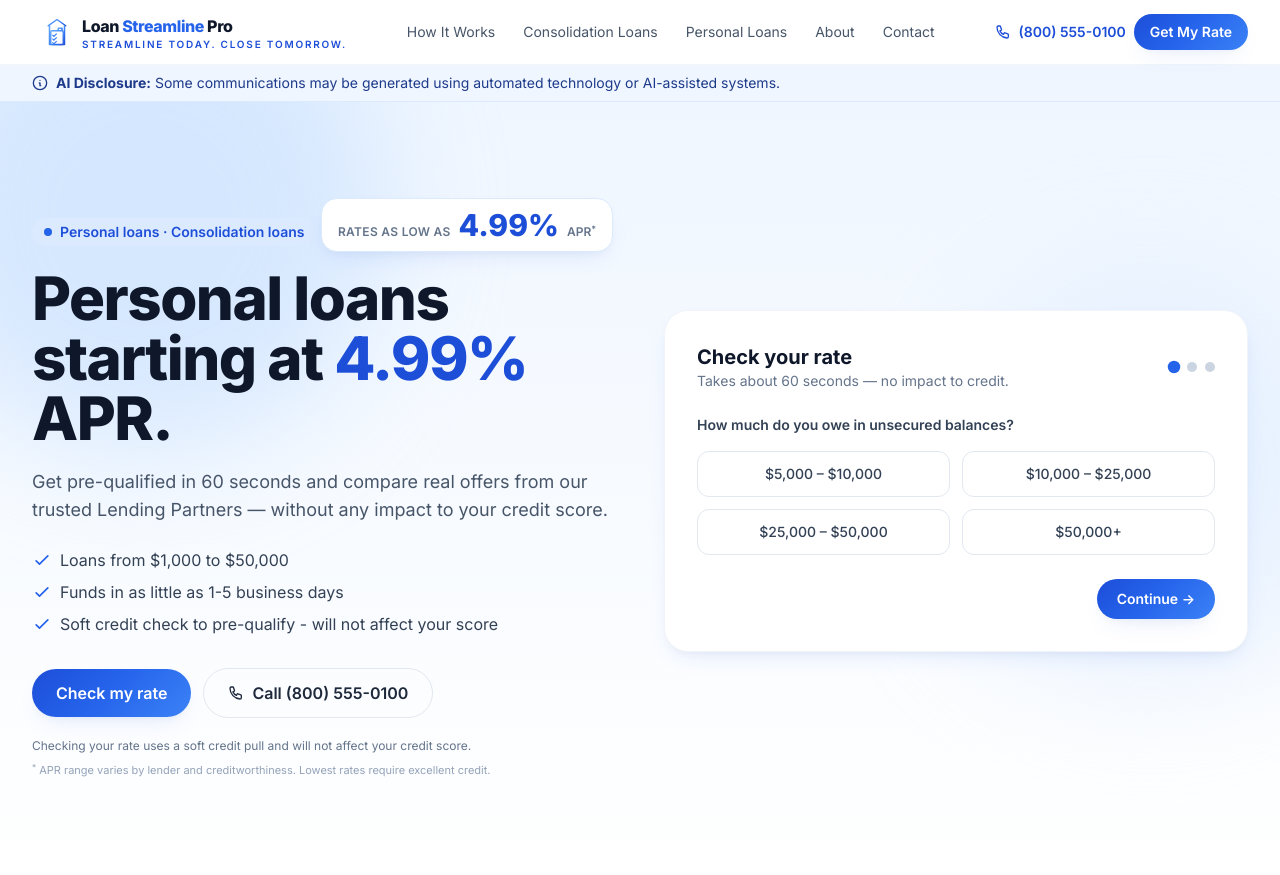
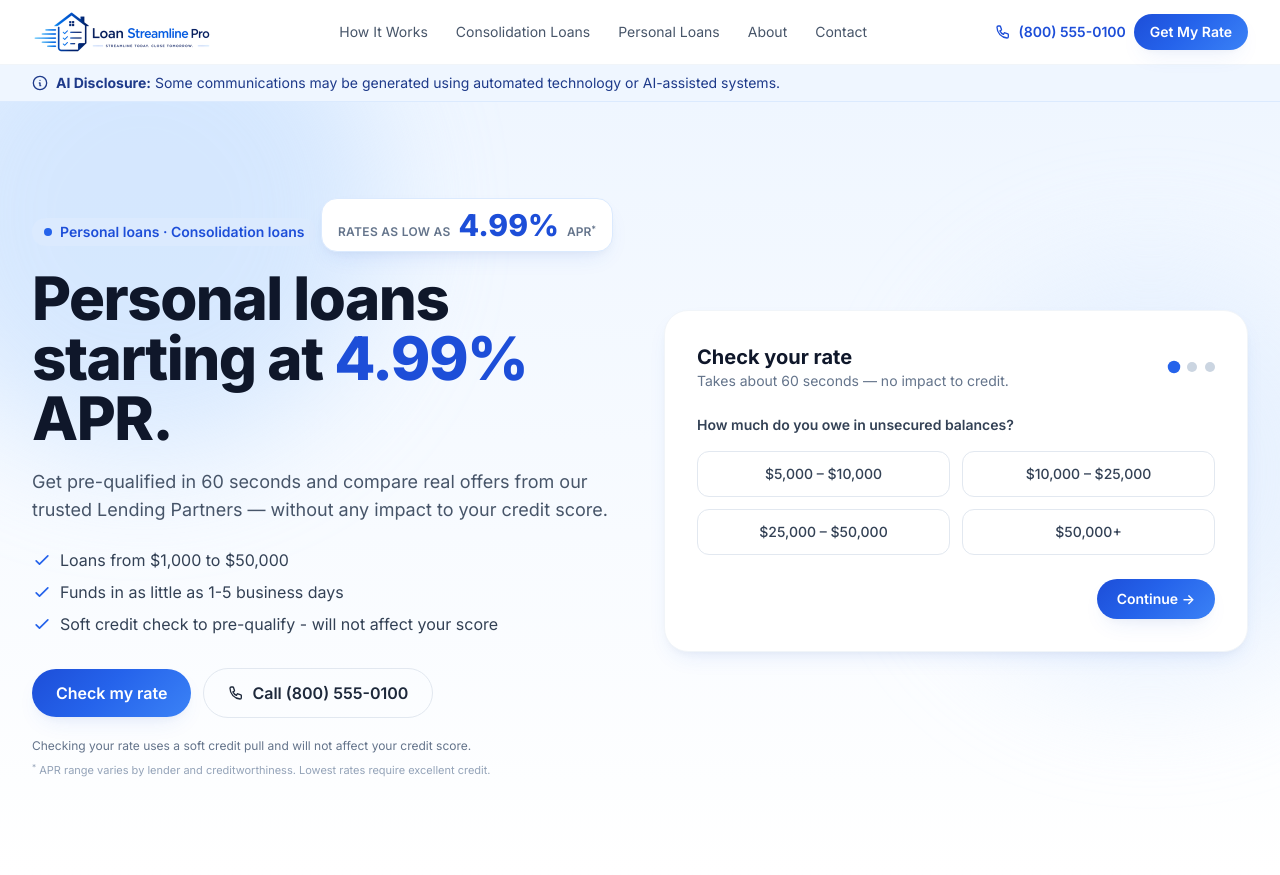
Before and after one commit to hpintojr/LoanStreamlinePro, a PHP site: page / in a window 1280 px wide. Shown: the top 875 px of the page. Run offline with PHP 8.4, Linux system fonts and the light colour scheme; some libraries are stand-ins or nearby versions.

Commit message:
bad Update

```diff
--- a/includes/footer.php
+++ b/includes/footer.php
@@ -7,13 +7,22 @@
   <div class="max-w-7xl mx-auto px-4 sm:px-6 lg:px-8 py-12 grid gap-10 md:grid-cols-4">
 
     <div class="md:col-span-1">
-      <div class="flex items-center gap-2.5 mb-4">
-        <img src="/assets/img/logo-mark.svg" alt="" class="w-10 h-10" width="40" height="40">
-        <div class="leading-tight">
-          <div class="font-extrabold text-white tracking-tight">Loan <span class="text-brand-400">Streamline</span> Pro</div>
-          <div class="text-[10px] font-semibold uppercase tracking-[0.18em] text-brand-300/80">Streamline today. Close tomorrow.</div>
-        </div>
-      </div>
+      <a href="/" class="inline-block mb-4" aria-label="Loan Streamline Pro — home">
+        <!-- Mobile: mark only -->
+        <img
+          src="/assets/img/logo-mark.png"
+          onerror="this.onerror=null;this.src='/assets/img/logo-mark.svg';"
+          alt="Loan Streamline Pro"
+          width="48" height="48"
+          class="block sm:hidden w-12 h-12">
+        <!-- Tablet + desktop: full horizontal lockup (light variant for dark footer) -->
+        <img
+          src="/assets/img/logo-light.png"
+          onerror="this.onerror=null;this.src='/assets/img/logo-light.svg';"
+          alt="Loan Streamline Pro — Streamline today. Close tomorrow."
+          width="240" height="50"
+          class="hidden sm:block h-11 w-auto">
+      </a>
       <p class="text-sm leading-6 text-slate-400">A simpler path to comparing personal loan and consolidation loan options from trusted lending partners.</p>
     </div>
 
--- a/includes/nav.php
+++ b/includes/nav.php
@@ -2,22 +2,31 @@
   <div class="max-w-7xl mx-auto px-4 sm:px-6 lg:px-8">
     <div class="flex items-center justify-between h-16">
 
-      <a href="/" class="flex items-center gap-2.5 group" aria-label="Loan Streamline Pro — home">
-        <img src="/assets/img/logo-mark.svg" alt="" class="w-10 h-10 group-hover:scale-105 transition" width="40" height="40">
-        <span class="hidden sm:inline-flex flex-col leading-tight">
-          <span class="font-extrabold text-slate-900 tracking-tight text-base">
-            Loan <span class="text-brand-600">Streamline</span> Pro
-          </span>
-          <span class="text-[10px] font-semibold uppercase tracking-[0.18em] text-brand-700">Streamline today. Close tomorrow.</span>
-        </span>
+      <!-- Logo: mark-only on mobile, full horizontal lockup on sm+
+           Each <img> tries PNG first, falls back to SVG if the PNG is missing. -->
+      <a href="/" class="flex items-center group" aria-label="Loan Streamline Pro — home">
+        <!-- Mobile: icon only (square mark) -->
+        <img
+          src="/assets/img/logo-mark.png"
+          onerror="this.onerror=null;this.src='/assets/img/logo-mark.svg';"
+          alt="Loan Streamline Pro"
+          width="40" height="40"
+          class="block sm:hidden w-10 h-10 group-hover:scale-105 transition">
+        <!-- Tablet + desktop: full horizontal logo -->
+        <img
+          src="/assets/img/logo.png"
+          onerror="this.onerror=null;this.src='/assets/img/logo.svg';"
+          alt="Loan Streamline Pro — Streamline today. Close tomorrow."
+          width="240" height="50"
+          class="hidden sm:block h-10 lg:h-11 w-auto group-hover:opacity-95 transition">
       </a>
 
       <nav class="hidden lg:flex items-center gap-7 text-sm text-slate-600">
-        <a href="/how-it-works"       class="hover:text-brand-700 <?= nav_active('/how-it-works') ?>">How It Works</a>
+        <a href="/how-it-works"        class="hover:text-brand-700 <?= nav_active('/how-it-works') ?>">How It Works</a>
         <a href="/consolidation-loans" class="hover:text-brand-700 <?= nav_active('/consolidation-loans') ?>">Consolidation Loans</a>
-        <a href="/personal-loans"     class="hover:text-brand-700 <?= nav_active('/personal-loans') ?>">Personal Loans</a>
-        <a href="/about"              class="hover:text-brand-700 <?= nav_active('/about') ?>">About</a>
-        <a href="/contact"            class="hover:text-brand-700 <?= nav_active('/contact') ?>">Contact</a>
+        <a href="/personal-loans"      class="hover:text-brand-700 <?= nav_active('/personal-loans') ?>">Personal Loans</a>
+        <a href="/about"               class="hover:text-brand-700 <?= nav_active('/about') ?>">About</a>
+        <a href="/contact"             class="hover:text-brand-700 <?= nav_active('/contact') ?>">Contact</a>
       </nav>
 
       <div class="flex items-center gap-2">
```
Also changed, not shown: assets/img/favicon.png (added), assets/img/favicon.svg, assets/img/logo-light.png (added), assets/img/logo-light.svg, assets/img/logo-mark.png (added), assets/img/logo-mark.svg, assets/img/logo.png (added), assets/img/logo.svg.
